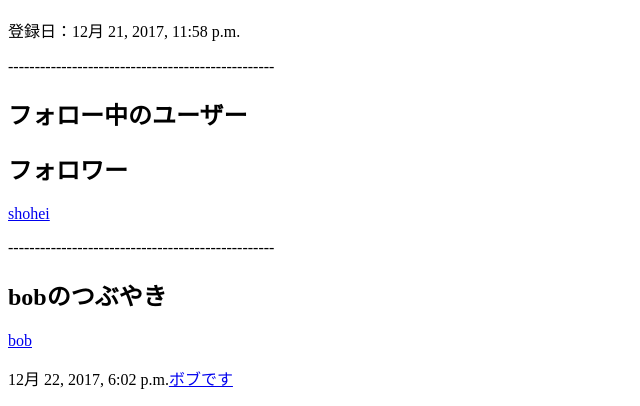
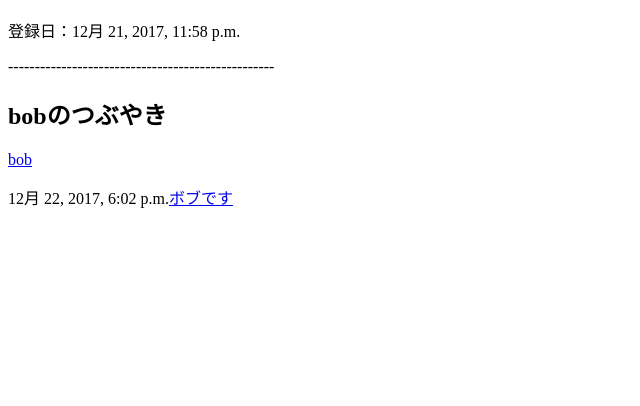
Before and after one commit to shibsho/Twitter_Django, a Django app: page /user/5/ in a window 1280 px wide. Shown: the part 610-1016 px from the top of the page, without its empty margins (0-640 px from the left). After the commit the page ends 818 px from the top, so only its background shows below. Run offline with Django 3.2, Linux system fonts and the light colour scheme; a user stored in the database is signed in; data comes from the database, SQL or seed files in the repository; both versions use the stored data as it was after the commit.

Commit message:
modify design

```diff
--- a/apps/templates/apps/profile.html
+++ b/apps/templates/apps/profile.html
@@ -12,8 +12,8 @@
         </form>
     {% endif %}
     <p>ツイート：{{ tweets.count }}</p>
-    <p>フォロー：<a href="{% url 'apps:followings' pk=user.pk %}">{{ following_users.count }}</a></p>
-    <p>フォロワー：<a href="{% url 'apps:followers' pk=user.pk %}">{{ follower_users.count }}</a></p>
+    <p>フォロー：<a href="{% url 'apps:followings' pk=user.pk %}">{{ followings.count }}</a></p>
+    <p>フォロワー：<a href="{% url 'apps:followers' pk=user.pk %}">{{ followers.count }}</a></p>
 
     <p>苗字：{{ user.last_name }}</p>
     <p>名前：{{ user.first_name }}</p>
@@ -22,19 +22,10 @@
     <p>スーパーユーザー：{{ user.is_superuser }}</p>
     <p>ラストログイン：{{ user.last_login }}</p>
     <p>登録日：{{ user.date_joined }}</p>
-    <p>--------------------------------------------------</p>
-    <h2>フォロー中のユーザー</h2>
-        {% for user in following_users %}
-            <p><a href="{% url 'apps:profile' pk=user.pk %}">{{ user }}</a></p>
-        {% endfor %}
-    <h2>フォロワー</h2>
-        {% for user in follower_users %}
-            <p><a href="{% url 'apps:profile' pk=user.pk %}">{{ user }}</a></p>
-        {% endfor %}
 
     <p>--------------------------------------------------</p>
 
-    <h2>{{ user.username }}のつぶやき</h2>
+    <h2>{{ title }}</h2>
         {% for tweet in tweets %}
             <p><a href="{% url 'apps:profile' pk=tweet.user.pk %}">{{ tweet.user }}</a></p>
             <p>{{ tweet.created_date }}<a href="{% url 'apps:tweet_detail' pk=tweet.pk %}">{{ tweet.text }}</a></p>
--- a/apps/views.py
+++ b/apps/views.py
@@ -18,7 +18,6 @@ def profile(request,pk):
 	followings = Relationship.objects.filter(from_user=user).values('target_user')
 	following_users = User.objects.filter(pk__in=followings)
 	followers = Relationship.objects.filter(target_user=user).values('from_user')
-	follower_users = User.objects.filter(pk__in=followers)
 
 	if Relationship.objects.filter(from_user=request.user, target_user=user).exists():
 		following=True
@@ -26,12 +25,14 @@ def profile(request,pk):
 		following=False
 
 	if user == request.user:
+		title = "timeline"
 		tweets = Tweet.objects.filter(Q(user=user)|Q(user__in=following_users)).order_by('-created_date')
 	else:
+		title = str(user) + "のつぶやき"
 		tweets = user.tweet_set.all().order_by('-created_date')
 	tweets_count = tweets.count()
 
-	return render(request, 'apps/profile.html', {'user':user, 'tweets': tweets, 'following_users': following_users, 'follower_users': follower_users, 'following': following,})
+	return render(request, 'apps/profile.html', {'user':user, 'tweets': tweets, 'followings': followings, 'followers': followers, 'following': following, 'title': title,})
 
 
 def followings(request,pk):
```
Also changed, not shown: db.sqlite3.
